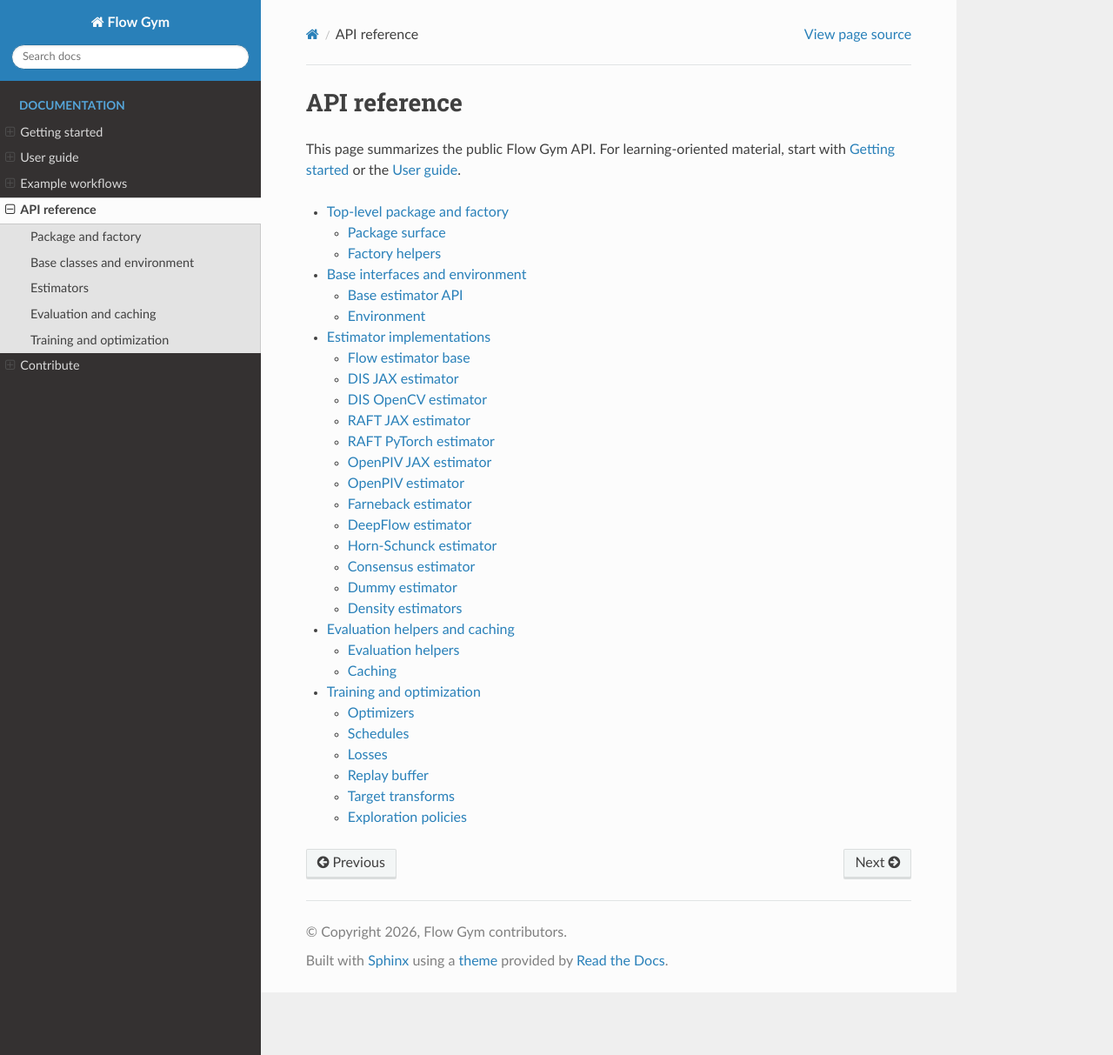
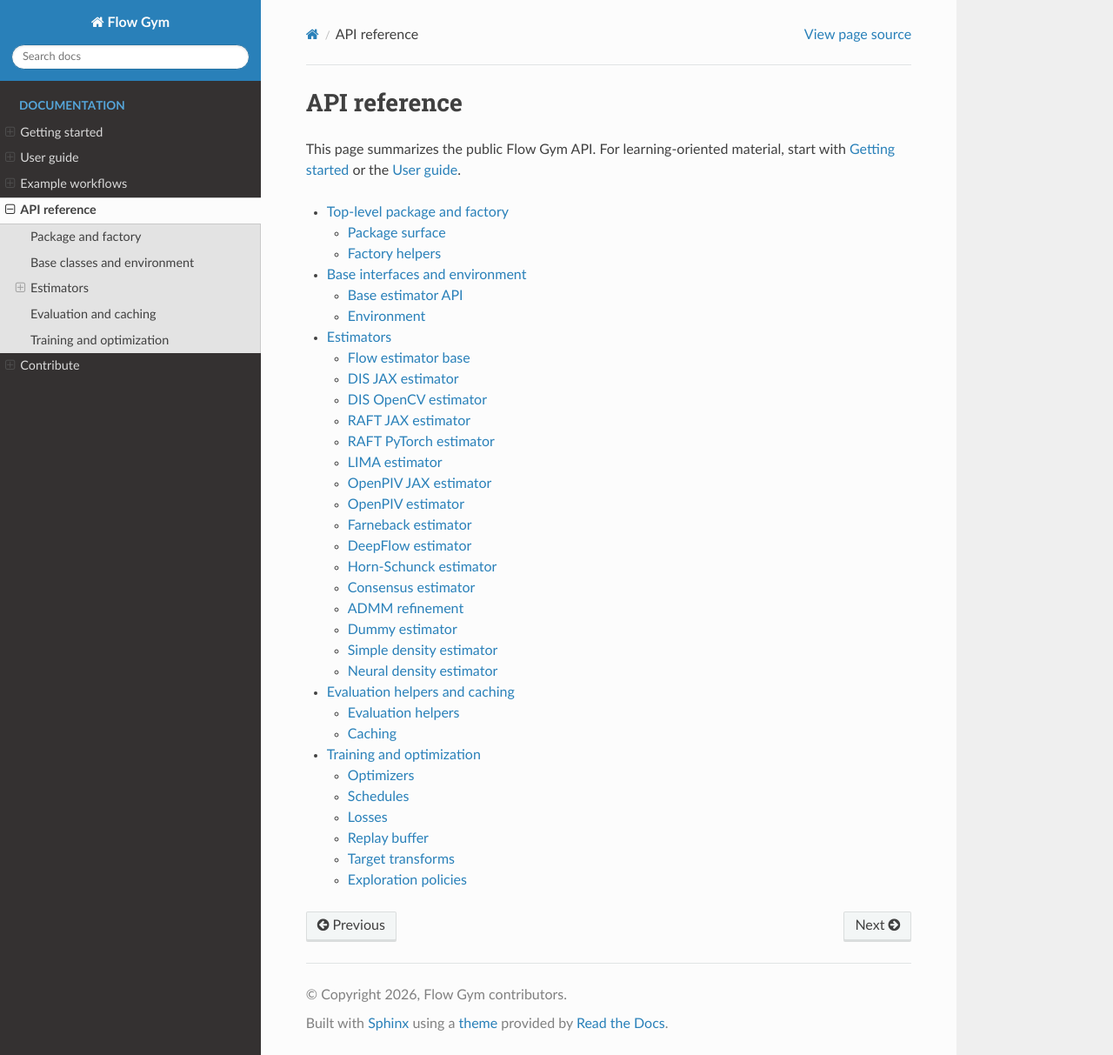
Before and after one commit to antonioterpin/flowgym, a Sphinx documentation site: the page built from docs/api/index.md, in a window 1280 px wide and 1213 px high. Shown: the whole window at 87% size. Built offline with Sphinx 7.4.7 and the Read the Docs theme 3.1.0, drawn with Linux system fonts in a browser that asks for light colours.

Commit message:
docs(estimators): add per-method pages with how-it-works and refs
Split the single API estimators page into a landing toctree plus one
brief page per method under docs/api/estimators/, mirroring the
fluids-estimation layout. Each page has a short "how it works"
summary, simple math where it helps, and a paper or website
reference.

Adds a featured ADMM-refinement page (intro from the consensus ADMM
paper) and a LIMA page, and enables dollarmath + mathjax so formulas
render.

Co-Authored-By: Claude Opus 4.8 (1M context) <noreply@anthropic.com>

```diff
--- a/docs/api/index.md
+++ b/docs/api/index.md
@@ -12,20 +12,23 @@ start with [Getting started](../getting-started/index.md) or the
   - [Base estimator API](base.md#base-estimator-api)
   - [Environment](base.md#environment)
 
-- [Estimator implementations](estimators.md)
-  - [Flow estimator base](estimators.md#flow-estimator-base)
-  - [DIS JAX estimator](estimators.md#dis-jax-estimator)
-  - [DIS OpenCV estimator](estimators.md#dis-opencv-estimator)
-  - [RAFT JAX estimator](estimators.md#raft-jax-estimator)
-  - [RAFT PyTorch estimator](estimators.md#raft-pytorch-estimator)
-  - [OpenPIV JAX estimator](estimators.md#openpiv-jax-estimator)
-  - [OpenPIV estimator](estimators.md#openpiv-estimator)
-  - [Farneback estimator](estimators.md#farneback-estimator)
-  - [DeepFlow estimator](estimators.md#deepflow-estimator)
-  - [Horn-Schunck estimator](estimators.md#horn-schunck-estimator)
-  - [Consensus estimator](estimators.md#consensus-estimator)
-  - [Dummy estimator](estimators.md#dummy-estimator)
-  - [Density estimators](estimators.md#density-estimators)
+- [Estimators](estimators.md)
+  - [Flow estimator base](estimators/flow-base.md)
+  - [DIS JAX estimator](estimators/dis-jax.md)
+  - [DIS OpenCV estimator](estimators/dis-opencv.md)
+  - [RAFT JAX estimator](estimators/raft-jax.md)
+  - [RAFT PyTorch estimator](estimators/raft-pytorch.md)
+  - [LIMA estimator](estimators/lima.md)
+  - [OpenPIV JAX estimator](estimators/openpiv-jax.md)
+  - [OpenPIV estimator](estimators/openpiv.md)
+  - [Farneback estimator](estimators/farneback.md)
+  - [DeepFlow estimator](estimators/deepflow.md)
+  - [Horn-Schunck estimator](estimators/horn-schunck.md)
+  - [Consensus estimator](estimators/consensus.md)
+  - [ADMM refinement](estimators/admm-refinement.md)
+  - [Dummy estimator](estimators/dummy.md)
+  - [Simple density estimator](estimators/density-simple.md)
+  - [Neural density estimator](estimators/density-nn.md)
 
 - [Evaluation helpers and caching](evaluation.md)
   - [Evaluation helpers](evaluation.md#evaluation-helpers)
--- a/docs/conf.py
+++ b/docs/conf.py
@@ -15,6 +15,7 @@ extensions = [
     "myst_parser",
     "sphinx.ext.autodoc",
     "sphinx.ext.githubpages",
+    "sphinx.ext.mathjax",
     "sphinx.ext.napoleon",
     "sphinx.ext.viewcode",
 ]
@@ -30,6 +31,7 @@ source_suffix = {
 
 myst_enable_extensions = [
     "colon_fence",
+    "dollarmath",
 ]
 myst_heading_anchors = 3
 
```
Also changed, not shown: docs/api/estimators.md (+18 -122 lines), docs/api/estimators/admm-refinement.md (added, +77 -0 lines), docs/api/estimators/consensus.md (added, +13 -0 lines), docs/api/estimators/deepflow.md (added, +17 -0 lines), docs/api/estimators/density-nn.md (added, +15 -0 lines), docs/api/estimators/density-simple.md (added, +18 -0 lines), docs/api/estimators/dis-jax.md (added, +22 -0 lines), docs/api/estimators/dis-opencv.md (added, +22 -0 lines), docs/api/estimators/dummy.md (added, +10 -0 lines), docs/api/estimators/farneback.md (added, +18 -0 lines), docs/api/estimators/flow-base.md (added, +13 -0 lines), docs/api/estimators/horn-schunck.md (added, +21 -0 lines), docs/api/estimators/lima.md (added, +19 -0 lines), docs/api/estimators/openpiv-jax.md (added, +21 -0 lines), 4 more files.
